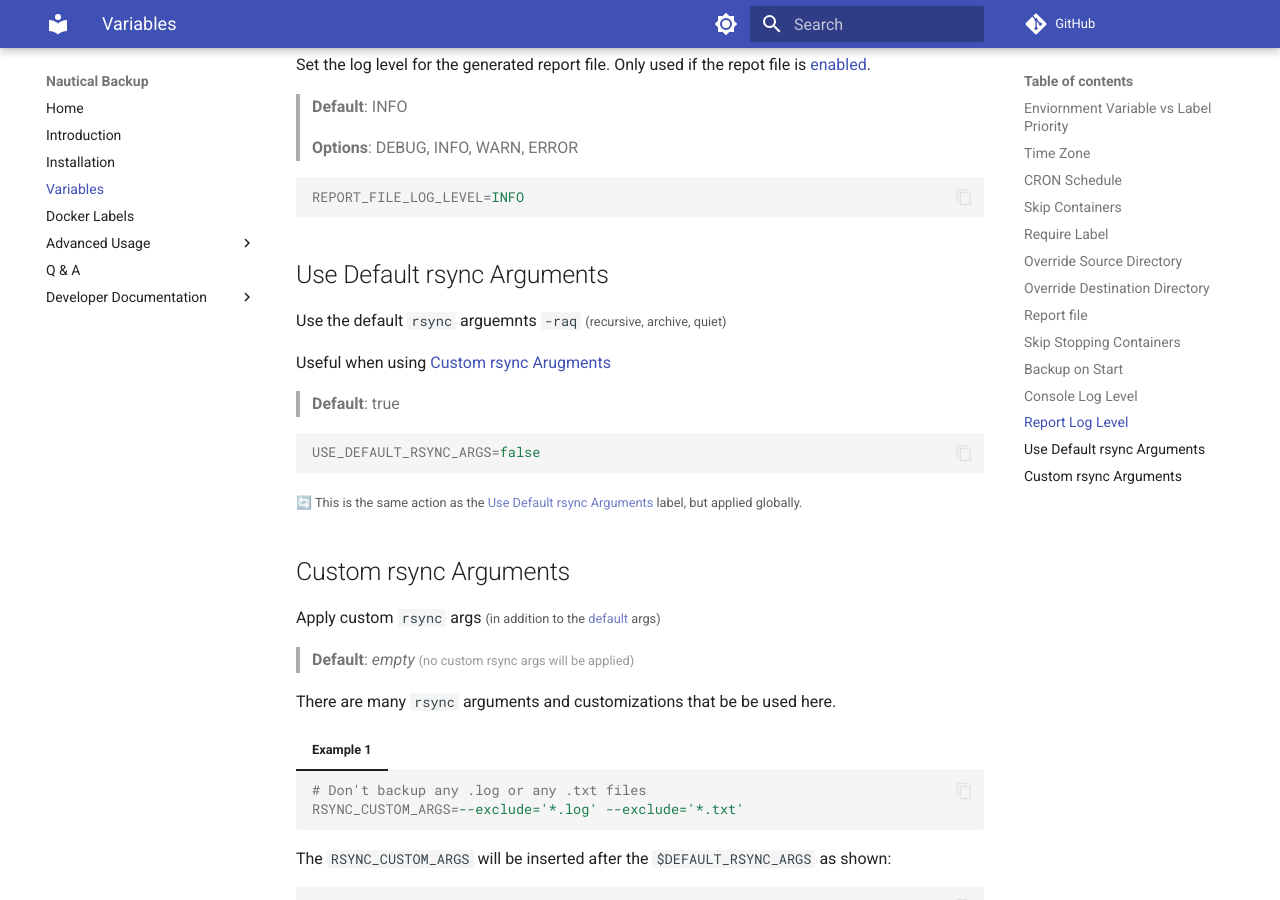
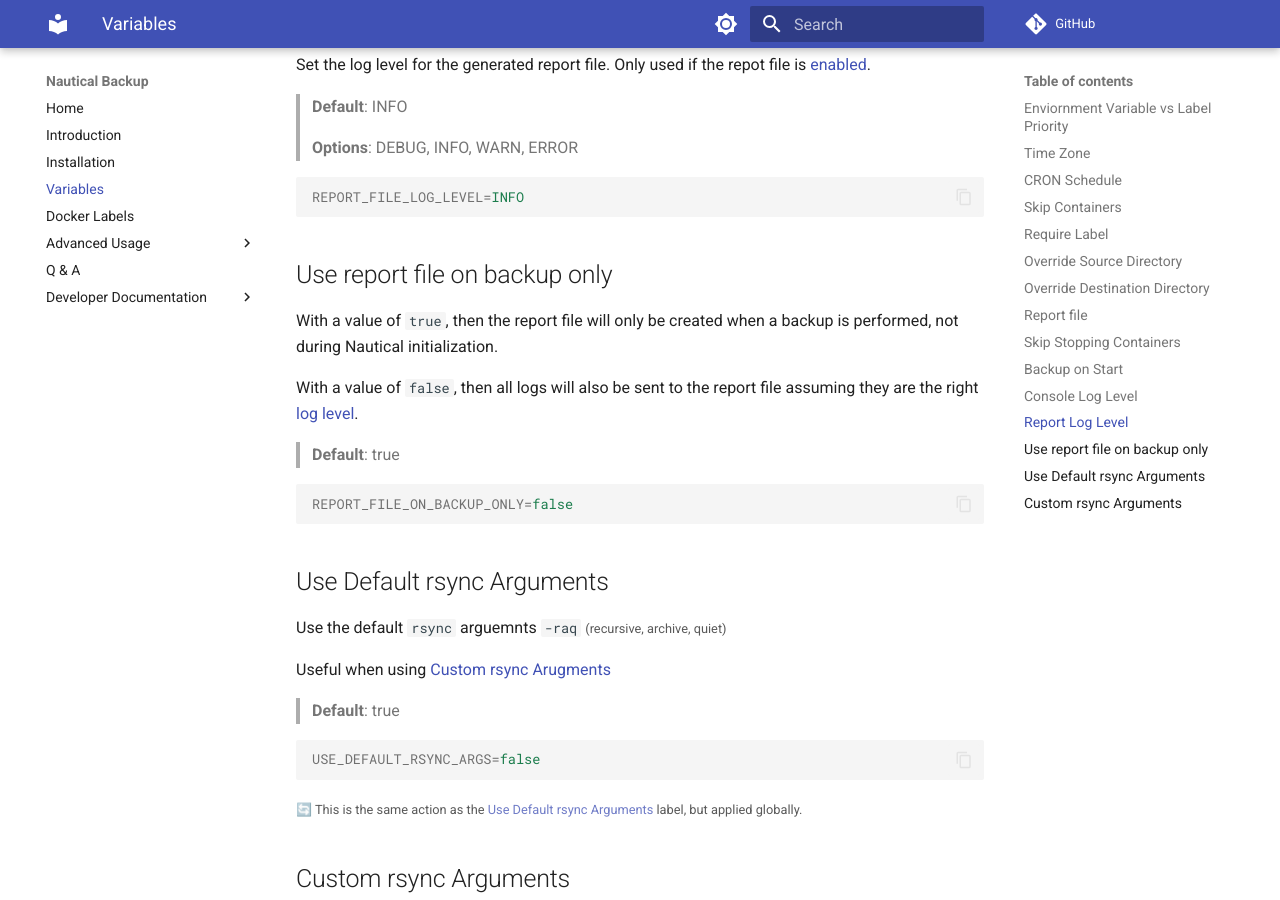
Before and after one commit to Minituff/nautical-backup, an MkDocs documentation site: the page built from docs/arguments.md, in a window 1280 px wide and 900 px high, scrolled down 3947 px. Built offline with MkDocs 1.6.1 and Material for MkDocs 9.7.7, drawn with Linux system fonts in a browser that asks for light colours; comment, search, counter and statistics services are not loaded.

Commit message:
Add REPORT_FILE_ON_BACKUP_ONLY (#53)
* Add REPORT_FILE_ON_BACKUP_ONLY

* Fixing log levels in entry.sh

* Add better docs for report file

````diff
--- a/docs/arguments.md
+++ b/docs/arguments.md
@@ -188,6 +188,17 @@
 REPORT_FILE_LOG_LEVEL=INFO
 ```
 
+## Use report file on backup only
+With a value of `true`, then the report file will only be created when a backup is performed, not during Nautical initialization.
+
+With a value of `false`, then all logs will also be sent to the report file assuming they are the right [log level](#report-log-level).
+
+> **Default**: true
+
+```properties
+REPORT_FILE_ON_BACKUP_ONLY=false
+```
+
 ## Use Default rsync Arguments
 
 Use the default `rsync` arguemnts `-raq` <small>(recursive, archive, quiet)</small>
````
Also changed, not shown: 3 other files.
